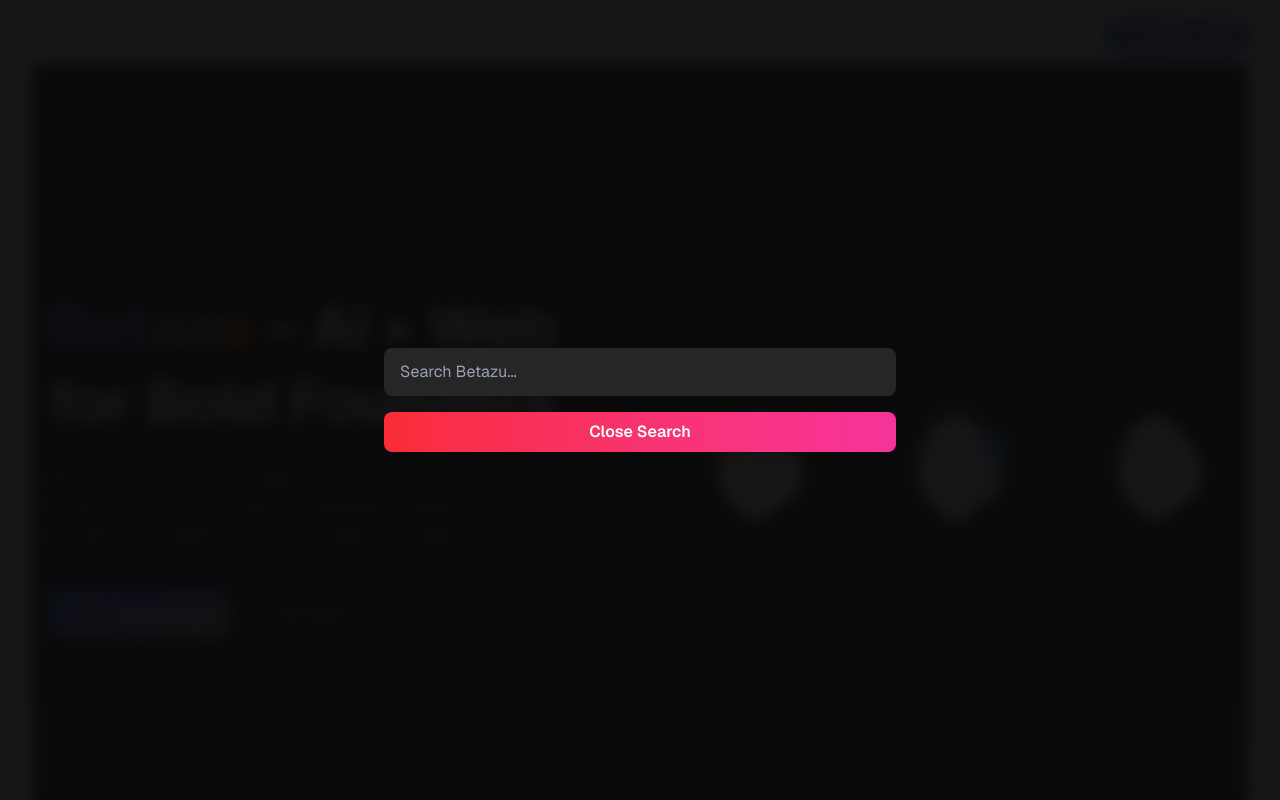
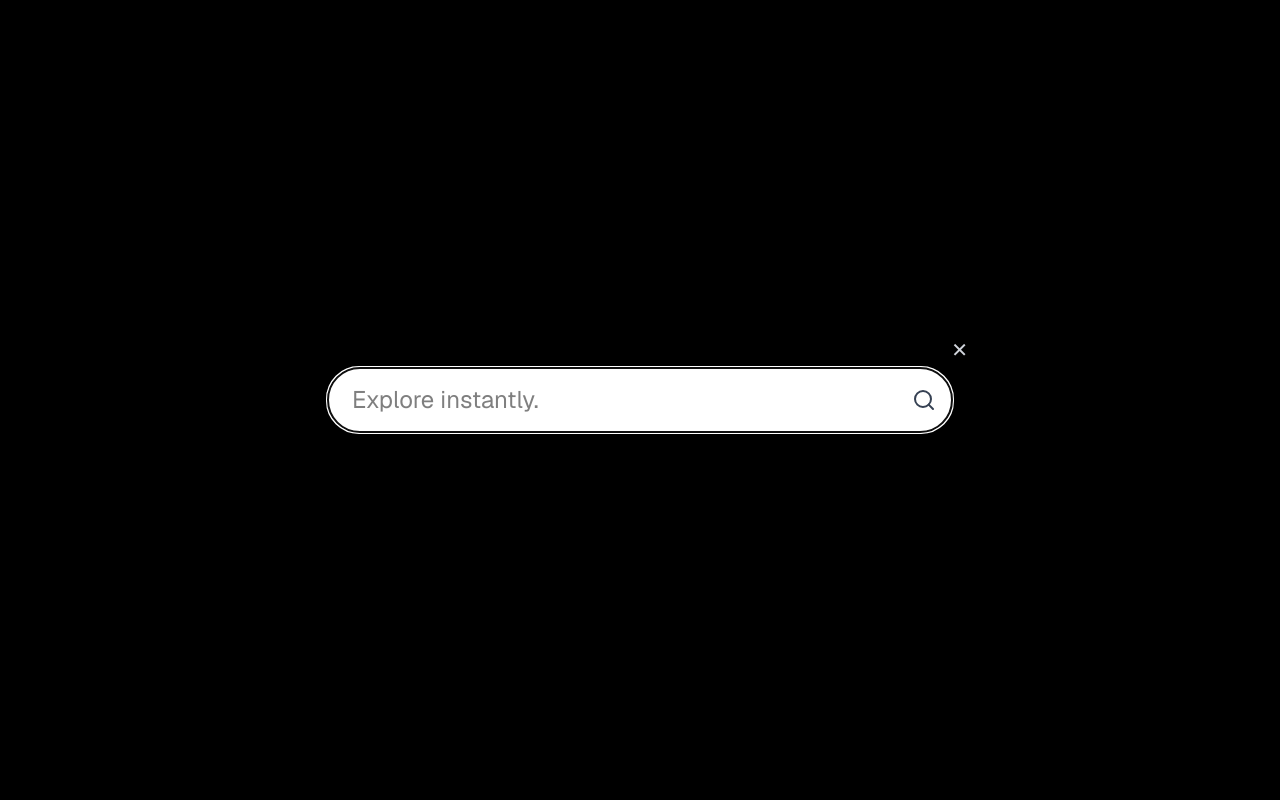
Before and after one commit to bikramm01/betazu-app, a Next.js app: page / in a window 1280 px wide. Both pictures are taken after a click on the button "Open search". Shown: the top 800 px of the page. Built offline with nearby package versions, Linux system fonts and the light colour scheme.

Commit message:
Update Header.tsx

```diff
--- a/src/components/Header.tsx
+++ b/src/components/Header.tsx
@@ -1,166 +1,284 @@
 "use client";
 
-import { useState, useEffect } from "react";
+import { useState, useEffect, useRef } from "react";
 import Link from "next/link";
-import { Search, Menu, X, ChevronDown } from "lucide-react";
-import { motion, AnimatePresence } from "framer-motion";
+import Image from "next/image";
+import { Search } from "lucide-react";
+
+const placeholders = [
+  "Search on Betazu AI...",
+  "Type anything...",
+  "Explore instantly...",
+  "Your next idea starts here...",
+];
 
 export default function Header() {
   const [menuOpen, setMenuOpen] = useState(false);
   const [showSearch, setShowSearch] = useState(false);
   const [scrolled, setScrolled] = useState(false);
-  const [dropdownOpen, setDropdownOpen] = useState(false);
+  const [searchText, setSearchText] = useState("");
+  const [placeholderText, setPlaceholderText] = useState("");
+  const [servicesOpen, setServicesOpen] = useState(false);
+  const servicesRef = useRef<HTMLDivElement | null>(null);
 
+  // Close dropdown on outside click
+  useEffect(() => {
+    const handleClickOutside = (e: MouseEvent) => {
+      if (servicesRef.current && !servicesRef.current.contains(e.target as Node)) {
+        setServicesOpen(false);
+      }
+    };
+    document.addEventListener("mousedown", handleClickOutside);
+    return () => document.removeEventListener("mousedown", handleClickOutside);
+  }, []);
+
+  // Add scrolled background
   useEffect(() => {
     const handleScroll = () => setScrolled(window.scrollY > 10);
     window.addEventListener("scroll", handleScroll);
     return () => window.removeEventListener("scroll", handleScroll);
   }, []);
 
+  // ESC key closes search
+  useEffect(() => {
+    const handleKeyDown = (e: KeyboardEvent) => {
+      if (e.key === "Escape") {
+        setShowSearch(false);
+        setMenuOpen(false);
+        setServicesOpen(false);
+      }
+    };
+    document.addEventListener("keydown", handleKeyDown);
+    return () => document.removeEventListener("keydown", handleKeyDown);
+  }, []);
+
+  // Placeholder animation
+  useEffect(() => {
+    setPlaceholderText(placeholders[0]);
+  }, []);
+
+  useEffect(() => {
+    let placeholderIndex = 0;
+    let charIndex = 0;
+    let typing = true;
+    const typeInterval = setInterval(() => {
+      const currentText = placeholders[placeholderIndex];
+      if (typing) {
+        if (charIndex < currentText.length) {
+          setPlaceholderText(currentText.slice(0, charIndex + 1));
+          charIndex++;
+        } else {
+          typing = false;
+        }
+      } else {
+        if (charIndex > 0) {
+          setPlaceholderText(currentText.slice(0, charIndex - 1));
+          charIndex--;
+        } else {
+          typing = true;
+          placeholderIndex = (placeholderIndex + 1) % placeholders.length;
+        }
+      }
+    }, 100);
+    return () => clearInterval(typeInterval);
+  }, []);
+
+  const handleSearch = () => {
+    if (searchText.trim()) {
+      console.log("Searching for:", searchText);
+    }
+  };
+
   return (
-    <header
-      className={`fixed top-0 left-0 w-full z-50 transition-all ${
-        scrolled ? "bg-neutral-950/80 backdrop-blur-md shadow-md" : "bg-transparent"
-      }`}
-    >
-      <div className="max-w-7xl mx-auto px-4 sm:px-6 lg:px-8">
-        <div className="flex items-center justify-between min-h-[60px] sm:min-h-[72px]">
+    <>
+      {/* Header */}
+      <header
+        className={`fixed top-0 left-0 w-full z-[90] transition-colors duration-300 ${
+          menuOpen || scrolled
+            ? "bg-blue/60 backdrop-blur-md shadow-md"
+            : "bg-transparent backdrop-blur-md"
+        }`}
+      >
+        <div className="max-w-7xl mx-auto px-4 sm:px-6 py-2.5 sm:py-4 flex items-center justify-between">
           {/* Logo */}
           <Link href="/" className="flex items-center gap-2">
-            <span className="text-xl sm:text-2xl font-bold text-white">Betazu</span>
+            <Image src="/logo.png" alt="Betazu Logo" width={30} height={30} />
+            <span className="text-lg sm:text-xl font-bold text-white">Betazu</span>
           </Link>
 
-          {/* Desktop Nav */}
-          <nav className="hidden md:flex items-center gap-8">
-            <Link href="/" className="text-white hover:text-blue-400">Home</Link>
-            <div className="relative">
-              <button
-                onClick={() => setDropdownOpen(!dropdownOpen)}
-                className="flex items-center gap-1 text-white hover:text-blue-400"
+          {/* Desktop Menu */}
+          <div className="hidden md:flex items-center gap-6 text-sm font-medium text-gray-300">
+            <Link
+              href="/betazuai"
+              className="relative font-semibold text-transparent bg-gradient-to-r from-red-500 via-yellow-400 via-green-400 to-blue-500 bg-clip-text bg-[length:200%_200%] animate-gradient hover:opacity-90 transition"
+            >
+              Betazu AI
+            </Link>
+            <Link href="/" className="hover:text-blue-400">Home</Link>
+
+            {/* Services Dropdown */}
+            <div className="relative dropdown" ref={servicesRef}>
+              <div
+                className="flex items-center gap-1 hover:text-blue-400 cursor-pointer"
+                onMouseEnter={() => setServicesOpen(true)}
+                onClick={() => setServicesOpen(prev => !prev)}
+                aria-expanded={servicesOpen}
               >
-                What We Do <ChevronDown size={16} />
-              </button>
-              <AnimatePresence>
-                {dropdownOpen && (
-                  <motion.div
-                    initial={{ opacity: 0, y: -10 }}
-                    animate={{ opacity: 1, y: 0 }}
-                    exit={{ opacity: 0, y: -10 }}
-                    className="absolute left-0 mt-2 bg-neutral-900 text-white rounded-lg shadow-lg w-48"
-                  >
-                    <Link href="/ai-tools" className="block px-4 py-2 hover:bg-neutral-800">AI Tools</Link>
-                    <Link href="/websites" className="block px-4 py-2 hover:bg-neutral-800">Websites</Link>
-                    <Link href="/automation" className="block px-4 py-2 hover:bg-neutral-800">Automation</Link>
-                  </motion.div>
-                )}
-              </AnimatePresence>
+                <span className="font-medium">What We Do</span>
+                <svg
+                  className={`w-4 h-4 transition-transform ${servicesOpen ? "rotate-180" : ""}`}
+                  fill="none"
+                  stroke="currentColor"
+                  strokeWidth={2}
+                  viewBox="0 0 24 24"
+                >
+                  <path strokeLinecap="round" strokeLinejoin="round" d="M19 9l-7 7-7-7" />
+                </svg>
+              </div>
+              {servicesOpen && (
+                <div className="absolute top-8 left-0 bg-[#1a1a1a] text-white rounded-xl shadow-lg py-3 px-4 w-52 animate-fade-in z-[95]">
+                  {[
+                    { href: "/#ai-tools", label: "AI Tools" },
+                    { href: "/#websites", label: "Websites" },
+                    { href: "/#automation", label: "Automation" },
+                  ].map(({ href, label }) => (
+                    <Link
+                      key={href}
+                      href={href}
+                      onClick={() => setServicesOpen(false)}
+                      className="block py-2 px-3 rounded-lg hover:bg-blue-500/10 hover:text-orange-400"
+                    >
+                      {label}
+                    </Link>
+                  ))}
+                </div>
+              )}
             </div>
-            <Link href="/about" className="text-white hover:text-blue-400">About</Link>
-            <Link href="/contact" className="text-white hover:text-blue-400">Contact</Link>
-          </nav>
+
+            <Link href="/our-works" className="hover:text-blue-400">Our Works</Link>
+            <Link href="/contact" className="hover:text-blue-400">Contact Us</Link>
+          </div>
 
           {/* Right Side */}
-          <div className="flex items-center gap-4">
-            {/* Search Button */}
+          <div className="flex items-center gap-2 sm:gap-3">
+            {/* Search button */}
             <button
+              onClick={() => setShowSearch(true)}
+              className="p-1.5 sm:p-2"
               aria-label="Open search"
-              onClick={() => setShowSearch(true)}
-              className="text-white hover:text-blue-400"
             >
-              <Search size={20} />
+              <Search className="w-5 h-5 text-white hover:text-orange-400" />
             </button>
 
-            {/* CTA */}
+            {/* Claim Free Audit - only on desktop */}
             <Link
-              href="/audit"
-              className="hidden sm:inline-block bg-gradient-to-r from-blue-500 to-purple-500 text-white px-4 py-2 rounded-lg text-sm font-semibold shadow-md hover:from-blue-600 hover:to-purple-600"
+              href="/free-audit"
+              className="hidden md:inline-block px-3 sm:px-4 py-1 sm:py-1.5 rounded-full text-xs sm:text-sm bg-gradient-to-br from-blue-500 via-indigo-500 to-orange-400 text-white font-semibold shadow-xl hover:scale-105 hover:shadow-[0_0_30px_rgba(59,130,246,0.5)] transition duration-300 ease-in-out cursor-pointer"
             >
               Claim Free Audit
             </Link>
 
-            {/* Mobile Hamburger */}
+            {/* Menu Toggle */}
             <button
+              onClick={() => setMenuOpen(prev => !prev)}
+              className="md:hidden p-1.5 text-gray-200 focus:outline-none z-[101]"
               aria-label="Toggle menu"
-              aria-expanded={menuOpen}
-              aria-controls="mobile-menu"
-              onClick={() => setMenuOpen(!menuOpen)}
-              className="md:hidden text-white focus:outline-none"
             >
-              {menuOpen ? <X size={28} /> : <Menu size={28} />}
+              <svg
+                className="w-6 h-6"
+                fill="none"
+                stroke="currentColor"
+                strokeWidth={2}
+                viewBox="0 0 24 24"
+              >
+                {menuOpen ? (
+                  <path strokeLinecap="round" strokeLinejoin="round" d="M6 18L18 6M6 6l12 12" />
+                ) : (
+                  <path strokeLinecap="round" strokeLinejoin="round" d="M4 6h16M4 12h16M4 18h16" />
+                )}
+              </svg>
             </button>
           </div>
         </div>
+      </header>
+
+      {/* Mobile Drawer */}
+      <div
+        className={`fixed top-0 right-0 h-screen w-[80%] max-w-xs bg-black text-white shadow-2xl flex flex-col transform transition-transform duration-300 ease-in-out z-[120] ${
+          menuOpen ? "translate-x-0" : "translate-x-full"
+        }`}
+        style={{
+          transformOrigin: "top right",
+          borderTopLeftRadius: "12px",
+        }}
+      >
+        <button
+          onClick={() => setMenuOpen(false)}
+          className="absolute top-4 right-4 text-gray-300 hover:text-red-500 focus:outline-none"
+          aria-label="Close menu"
+        >
+          ✕
+        </button>
+
+        <nav className="flex flex-col gap-5 text-lg font-medium px-6 pt-20 pb-6 overflow-y-auto">
+          <Link href="/betazuai" onClick={() => setMenuOpen(false)} className="relative font-semibold text-transparent bg-gradient-to-r from-red-500 via-yellow-400 via-green-400 to-blue-500 bg-clip-text animate-gradient">
+            Betazu AI
+          </Link>
+          <Link href="/" onClick={() => setMenuOpen(false)} className="hover:text-blue-400">Home</Link>
+          {[
+            { href: "/#ai-tools", label: "AI Tools" },
+            { href: "/#websites", label: "Websites" },
+            { href: "/#automation", label: "Automation" },
+          ].map(({ href, label }) => (
+            <Link key={href} href={href} onClick={() => setMenuOpen(false)} className="hover:text-blue-400">
+              {label}
+            </Link>
+          ))}
+          <Link href="/our-works" onClick={() => setMenuOpen(false)} className="hover:text-blue-400">Our Works</Link>
+          <Link href="/contact" onClick={() => setMenuOpen(false)} className="hover:text-blue-400">Contact Us</Link>
+
+          {/* Claim Free Audit - Mobile */}
+          <Link
+            href="/free-audit"
+            onClick={() => setMenuOpen(false)}
+            className="mt-6 px-4 py-2 rounded-full text-sm bg-gradient-to-br from-blue-500 via-indigo-500 to-orange-400 text-white font-semibold text-center shadow-lg hover:scale-105 hover:shadow-[0_0_30px_rgba(59,130,246,0.5)] transition duration-300 ease-in-out"
+          >
+            Claim Free Audit
+          </Link>
+        </nav>
       </div>
 
-      {/* Mobile Drawer */}
-      <AnimatePresence>
-        {menuOpen && (
-          <>
-            {/* Overlay */}
-            <motion.div
-              key="overlay"
-              initial={{ opacity: 0 }}
-              animate={{ opacity: 1 }}
-              exit={{ opacity: 0 }}
-              onClick={() => setMenuOpen(false)}
-              className="fixed inset-0 bg-black/50 backdrop-blur-sm z-40"
-            />
-            {/* Drawer */}
-            <motion.div
-              key="drawer"
-              initial={{ x: "100%" }}
-              animate={{ x: 0 }}
-              exit={{ x: "100%" }}
-              transition={{ type: "tween", duration: 0.3 }}
-              id="mobile-menu"
-              className="fixed top-0 right-0 h-full w-[80%] max-w-xs bg-neutral-900 text-white p-6 z-50 shadow-2xl"
+      {/* Search Overlay */}
+      {showSearch && (
+        <div className="fixed inset-0 bg-black bg-opacity-90 flex items-center justify-center z-[999]">
+          <div className="relative w-[90%] max-w-sm sm:max-w-2xl px-4 sm:px-6">
+            <button
+              onClick={() => setShowSearch(false)}
+              className="absolute -top-8 right-2 text-gray-300 text-lg sm:text-xl hover:text-red-500"
+              aria-label="Close search"
             >
-              <nav className="flex flex-col gap-4">
-                <Link href="/" onClick={() => setMenuOpen(false)}>Home</Link>
-                <Link href="/ai-tools" onClick={() => setMenuOpen(false)}>AI Tools</Link>
-                <Link href="/websites" onClick={() => setMenuOpen(false)}>Websites</Link>
-                <Link href="/automation" onClick={() => setMenuOpen(false)}>Automation</Link>
-                <Link href="/about" onClick={() => setMenuOpen(false)}>About</Link>
-                <Link href="/contact" onClick={() => setMenuOpen(false)}>Contact</Link>
-                <Link
-                  href="/audit"
-                  className="mt-4 bg-gradient-to-r from-blue-500 to-purple-500 px-4 py-2 rounded-lg text-center font-semibold shadow hover:from-blue-600 hover:to-purple-600"
-                  onClick={() => setMenuOpen(false)}
-                >
-                  Claim Free Audit
-                </Link>
-              </nav>
-            </motion.div>
-          </>
-        )}
-      </AnimatePresence>
-
-      {/* Search Overlay */}
-      <AnimatePresence>
-        {showSearch && (
-          <motion.div
-            initial={{ opacity: 0 }}
-            animate={{ opacity: 1 }}
-            exit={{ opacity: 0 }}
-            className="fixed inset-0 bg-neutral-950/95 backdrop-blur-sm z-50 flex items-center justify-center p-4"
-          >
-            <div className="w-full max-w-lg">
+              ✕
+            </button>
+            <div className="relative">
               <input
+                autoFocus
                 type="text"
-                aria-label="Search"
-                placeholder="Search Betazu..."
-                className="w-full px-4 py-3 rounded-lg bg-neutral-800 text-white placeholder-gray-400 focus:outline-none focus:ring-2 focus:ring-blue-500"
+                value={searchText}
+                onChange={(e) => setSearchText(e.target.value)}
+                className="w-full text-base sm:text-2xl px-4 sm:px-6 py-2 sm:py-4 rounded-full bg-white text-black shadow-lg pr-12 sm:pr-14"
+                placeholder={placeholderText}
               />
               <button
-                onClick={() => setShowSearch(false)}
-                className="mt-4 w-full bg-gradient-to-r from-red-500 to-pink-500 text-white px-4 py-2 rounded-lg font-semibold hover:from-red-600 hover:to-pink-600"
+                onClick={handleSearch}
+                className="absolute top-1/2 right-3 sm:right-4 -translate-y-1/2 text-gray-700 hover:text-blue-600"
+                aria-label="Search"
               >
-                Close Search
+                <Search className="h-5 w-5 sm:h-6 sm:w-6" />
               </button>
             </div>
-          </motion.div>
-        )}
-      </AnimatePresence>
-    </header>
+          </div>
+        </div>
+      )}
+    </>
   );
 }
```
